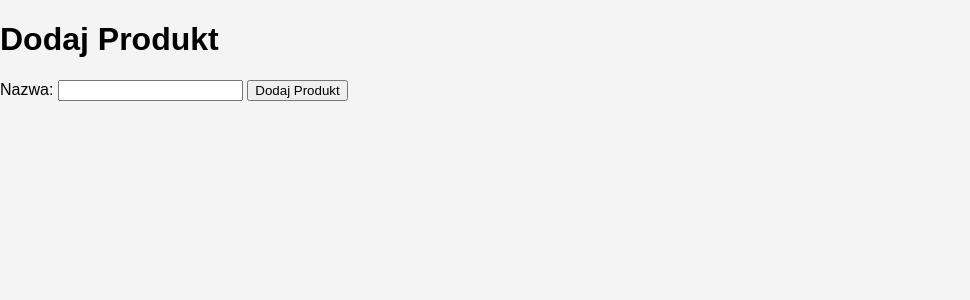
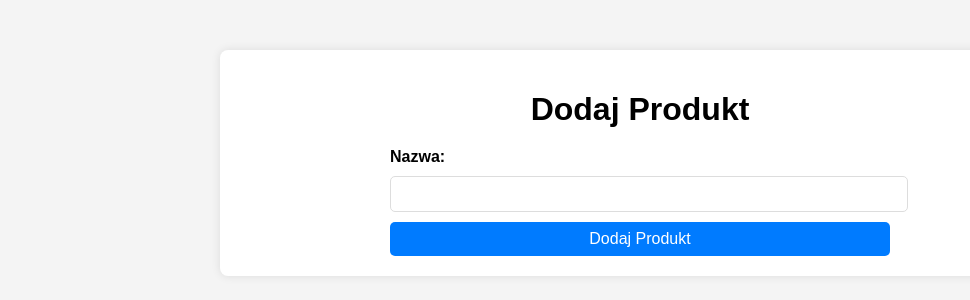
Before and after one commit to codemarcinu/shopping_management, a Flask app: page /dodaj in a window 1280 px wide. Shown: the top 300 px of the page, without its empty margins (0-970 px from the left). Run offline with Flask 3, Linux system fonts and the light colour scheme.

Commit message:
Update style.css

```diff
--- a/static/css/style.css
+++ b/static/css/style.css
@@ -4,8 +4,113 @@ body {
     padding: 0;
     background-color: #f4f4f4;
 }
-/* Reszta stylów */
 
-body {
-    font-family: Arial, sans-serif;
+.container {
+    max-width: 800px;
+    margin: 50px auto;
+    padding: 20px;
+    background: white;
+    border-radius: 8px;
+    box-shadow: 0 0 10px rgba(0, 0, 0, 0.1);
+    text-align: center;
 }
+
+h1 {
+    text-align: center;
+    margin-bottom: 20px;
+}
+
+.button-container {
+    display: flex;
+    justify-content: space-around;
+    margin: 20px 0;
+}
+
+.button {
+    text-decoration: none;
+    background: #007BFF;
+    color: white;
+    padding: 10px 20px;
+    border-radius: 5px;
+    transition: background 0.3s;
+    font-size: 16px;
+}
+
+.button:hover {
+    background: #0056b3;
+}
+
+.form-container {
+    display: flex;
+    flex-direction: column;
+    gap: 10px;
+    align-items: flex-start;
+    margin: 0 auto;
+    max-width: 500px;
+}
+
+.form-container label {
+    font-weight: bold;
+}
+
+.form-container input,
+.form-container select,
+.form-container button {
+    width: 100%;
+    padding: 8px;
+    border: 1px solid #ddd;
+    border-radius: 5px;
+    font-size: 16px;
+}
+
+.form-container button {
+    background: #007BFF;
+    color: white;
+    border: none;
+    cursor: pointer;
+}
+
+.form-container button:hover {
+    background: #0056b3;
+}
+
+.product-table {
+    width: 100%;
+    border-collapse: collapse;
+    margin: 20px 0;
+}
+
+.product-table th, .product-table td {
+    border: 1px solid #ddd;
+    padding: 10px;
+    text-align: center;
+}
+
+.product-table th {
+    background: #f2f2f2;
+    font-weight: bold;
+}
+
+.product-table td {
+    vertical-align: middle;
+}
+
+.product-item {
+    display: flex;
+    align-items: center;
+    justify-content: flex-start;
+    gap: 10px;
+}
+
+.button-delete {
+    background: #FF0000;
+    color: white;
+    border: none;
+    padding: 8px 15px;
+    border-radius: 5px;
+    cursor: pointer;
+}
+
+.button-delete:hover {
+    background: #CC0000;
+}
```
